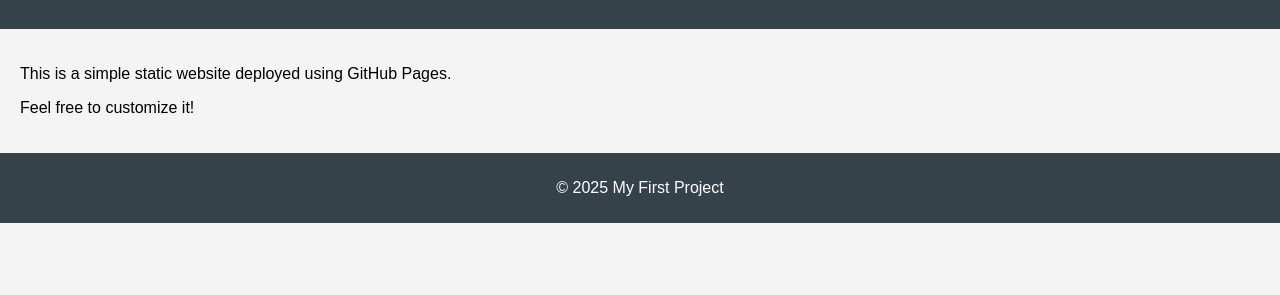
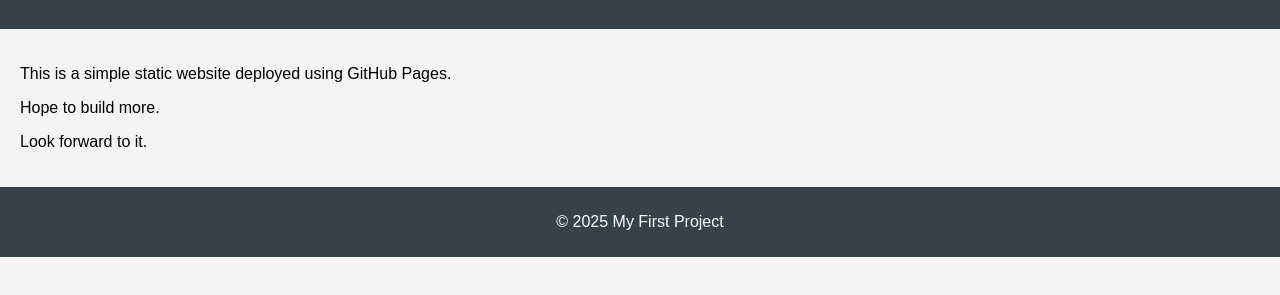
Before and after one commit to TeachTonic/my-first-project, a plain HTML site: page index.html in a window 1280 px wide. Shown: the part 71-366 px from the top of the page. Drawn offline with Linux system fonts and the light colour scheme.

Commit message:
Update index.html

```diff
--- a/index.html
+++ b/index.html
@@ -12,7 +12,8 @@
     </header>
     <main>
         <p>This is a simple static website deployed using GitHub Pages.</p>
-        <p>Feel free to customize it!</p>
+        <p>Hope to build more.</p>
+        <p>Look forward to it.</p>
     </main>
     <footer>
         <p>&copy; 2025 My First Project</p>
```
